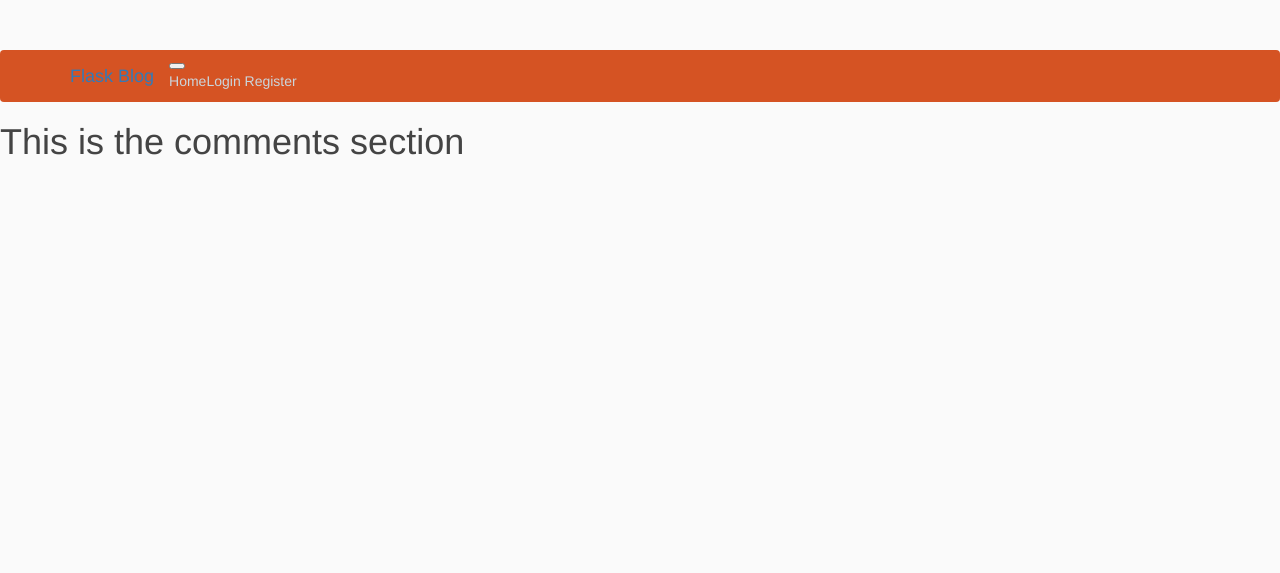
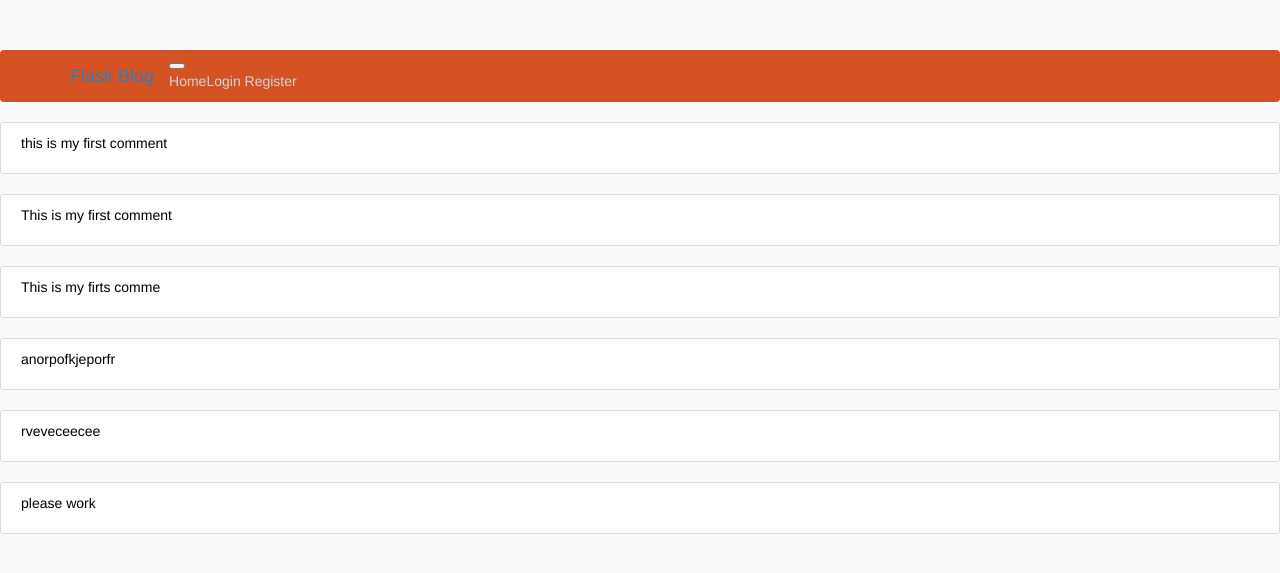
Before and after one commit to vsidera/MyBlog, a Flask app: page /comments in a window 1280 px wide. Shown: the top 573 px of the page. Run offline with Flask 2, Linux system fonts and the light colour scheme; data comes from the database, SQL or seed files in the repository; both versions use the stored data as it was after the commit; some libraries are stand-ins or nearby versions.

Commit message:
implement commenting

```diff
--- a/app/templates/comments.html
+++ b/app/templates/comments.html
@@ -1,4 +1,10 @@
 {% extends "base.html" %}
 {% block content %}
-  <h1>This is the comments section</h1>
+{% for comments in comments %}
+    <article class="media content-section">
+
+    <div class="media-body">
+        <p class="article-content">{{ comments.comment }}</p>
+    </article>
+{% endfor %}
 {% endblock content %}
```
Also changed, not shown: app/site.db.
